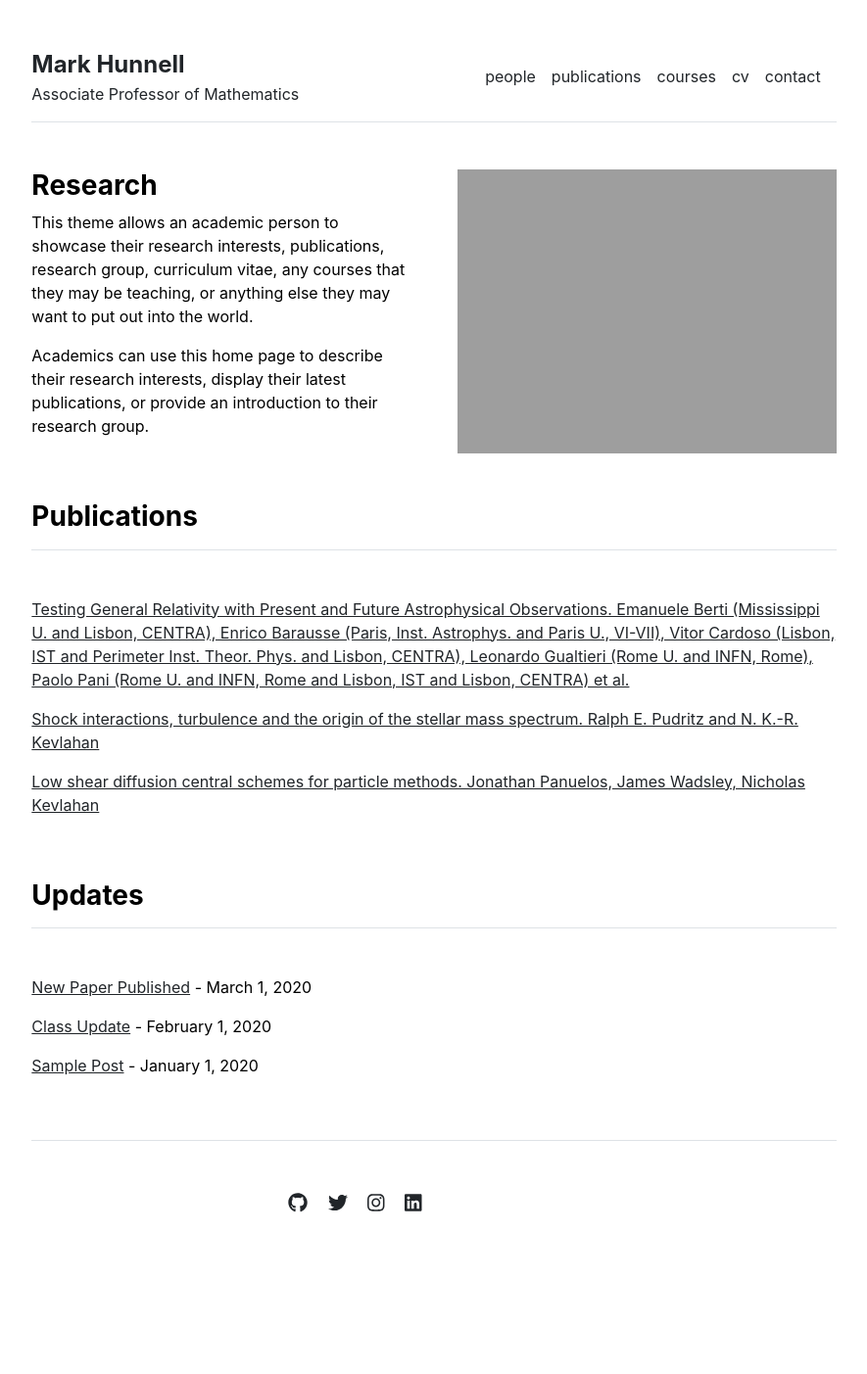
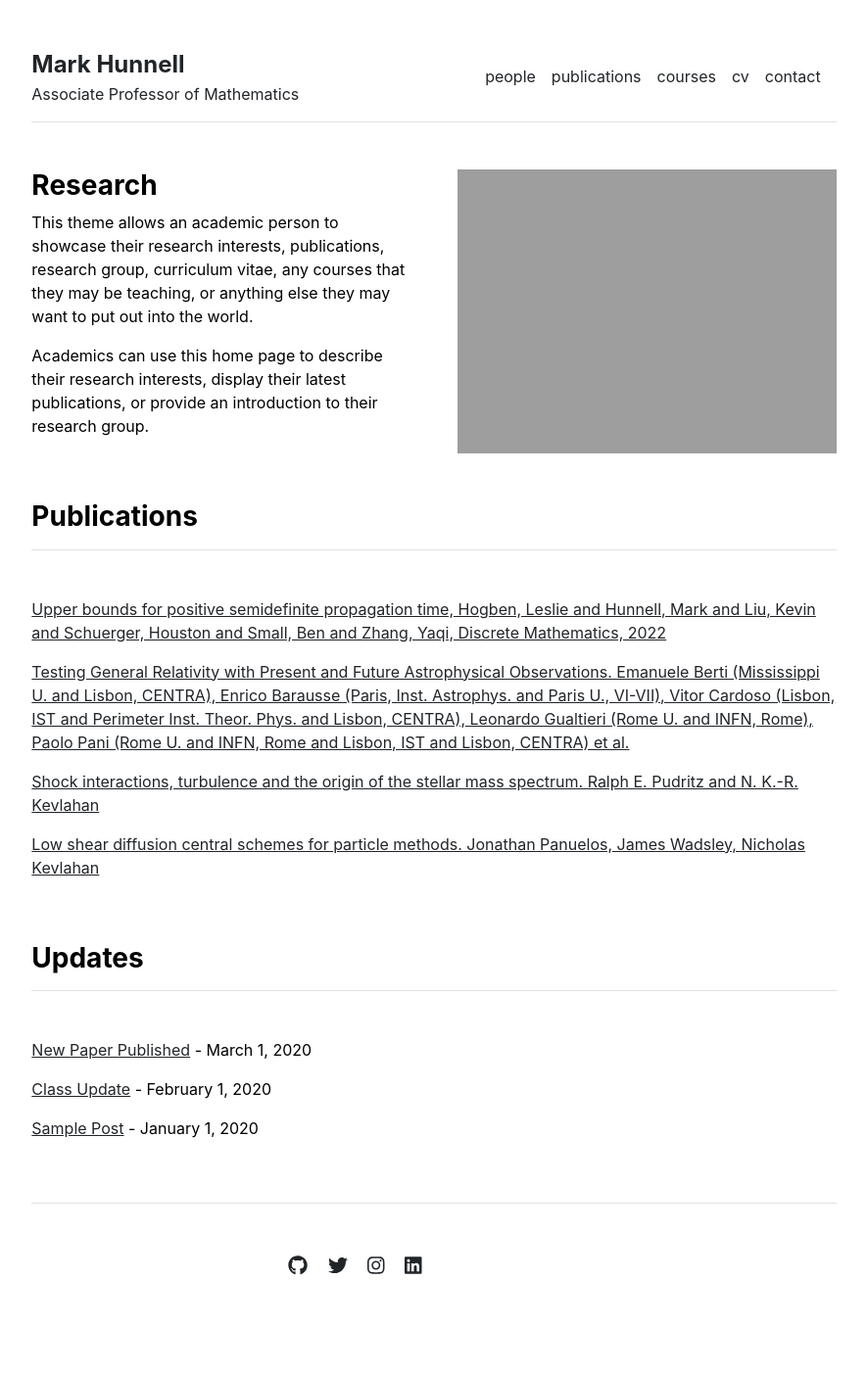
Before and after one commit to hunnellm/hunnellm.github.io, a Jekyll site: the page built from index.md, in a window 1280 px wide. Shown: the whole page at 98% size, without its empty margins (197-1082 px from the left). Built offline with Jekyll 4.4.1, drawn with Linux system fonts in a browser that asks for light colours; before the commit the page ends 1339 px from its top, so only the background shows below that.

Commit message:
Update publications.yml

```diff
--- a/_data/publications.yml
+++ b/_data/publications.yml
@@ -1,11 +1,11 @@
 featured:
-#- {name: 'Upper bounds for positive semidefinite propagation time, Hogben, Leslie and Hunnell, Mark and Liu, Kevin and Schuerger, Houston and Small, Ben and Zhang, Yaqi, Discrete Mathematics, 2022', url: '/publications/upper_bounds.pdf'}
+- {name: 'Upper bounds for positive semidefinite propagation time, Hogben, Leslie and Hunnell, Mark and Liu, Kevin and Schuerger, Houston and Small, Ben and Zhang, Yaqi, Discrete Mathematics, 2022', url: '/publications/upper_bounds.pdf'}
 - {name: 'Testing General Relativity with Present and Future Astrophysical Observations. Emanuele Berti (Mississippi U. and Lisbon, CENTRA), Enrico Barausse (Paris, Inst. Astrophys. and Paris U., VI-VII), Vitor Cardoso (Lisbon, IST and Perimeter Inst. Theor. Phys. and Lisbon, CENTRA), Leonardo Gualtieri (Rome U. and INFN, Rome), Paolo Pani (Rome U. and INFN, Rome and Lisbon, IST and Lisbon, CENTRA) et al.', url: '/publications/Minimal Parabolics Paper.pdf'}
 - {name: 'Shock interactions, turbulence and the origin of the stellar mass spectrum. Ralph E. Pudritz and N. K.-R. Kevlahan', url: '/publications/Isomorphy classes of finite order automorphisms of SL 2 k.pdf'}
 - {name: 'Low shear diffusion central schemes for particle methods. Jonathan Panuelos, James Wadsley, Nicholas Kevlahan', url: '/publications/Ochar2.pdf'}
 
 index:
-#- {name: 'Upper bounds for positive semidefinite propagation time, Hogben, Leslie and Hunnell, Mark and Liu, Kevin and Schuerger, Houston and Small, Ben and Zhang, Yaqi, Discrete Mathematics, 2022', url: '/publications/upper_bounds.pdf'}
+- {name: 'Upper bounds for positive semidefinite propagation time, Hogben, Leslie and Hunnell, Mark and Liu, Kevin and Schuerger, Houston and Small, Ben and Zhang, Yaqi, Discrete Mathematics, 2022', url: '/publications/upper_bounds.pdf'}
 - {name: 'Testing General Relativity with Present and Future Astrophysical Observations. Emanuele Berti (Mississippi U. and Lisbon, CENTRA), Enrico Barausse (Paris, Inst. Astrophys. and Paris U., VI-VII), Vitor Cardoso (Lisbon, IST and Perimeter Inst. Theor. Phys. and Lisbon, CENTRA), Leonardo Gualtieri (Rome U. and INFN, Rome), Paolo Pani (Rome U. and INFN, Rome and Lisbon, IST and Lisbon, CENTRA) et al.', url: '/publications/Minimal Parabolics Paper.pdf'}
 - {name: 'Shock interactions, turbulence and the origin of the stellar mass spectrum. Ralph E. Pudritz and N. K.-R. Kevlahan', url: '/publications/Isomorphy classes of finite order automorphisms of SL 2 k.pdf'}
 - {name: 'Low shear diffusion central schemes for particle methods. Jonathan Panuelos, James Wadsley, Nicholas Kevlahan', url: '/publications/Ochar2.pdf'}
```
